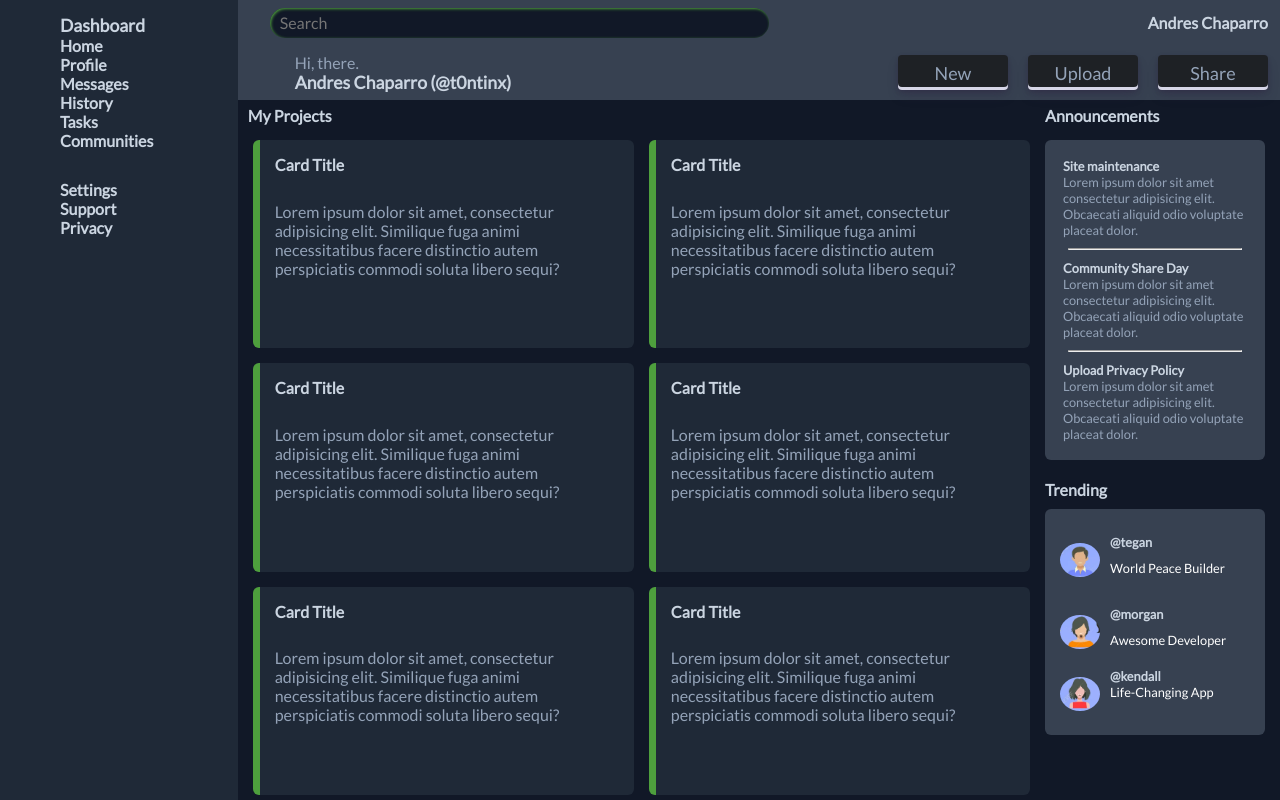
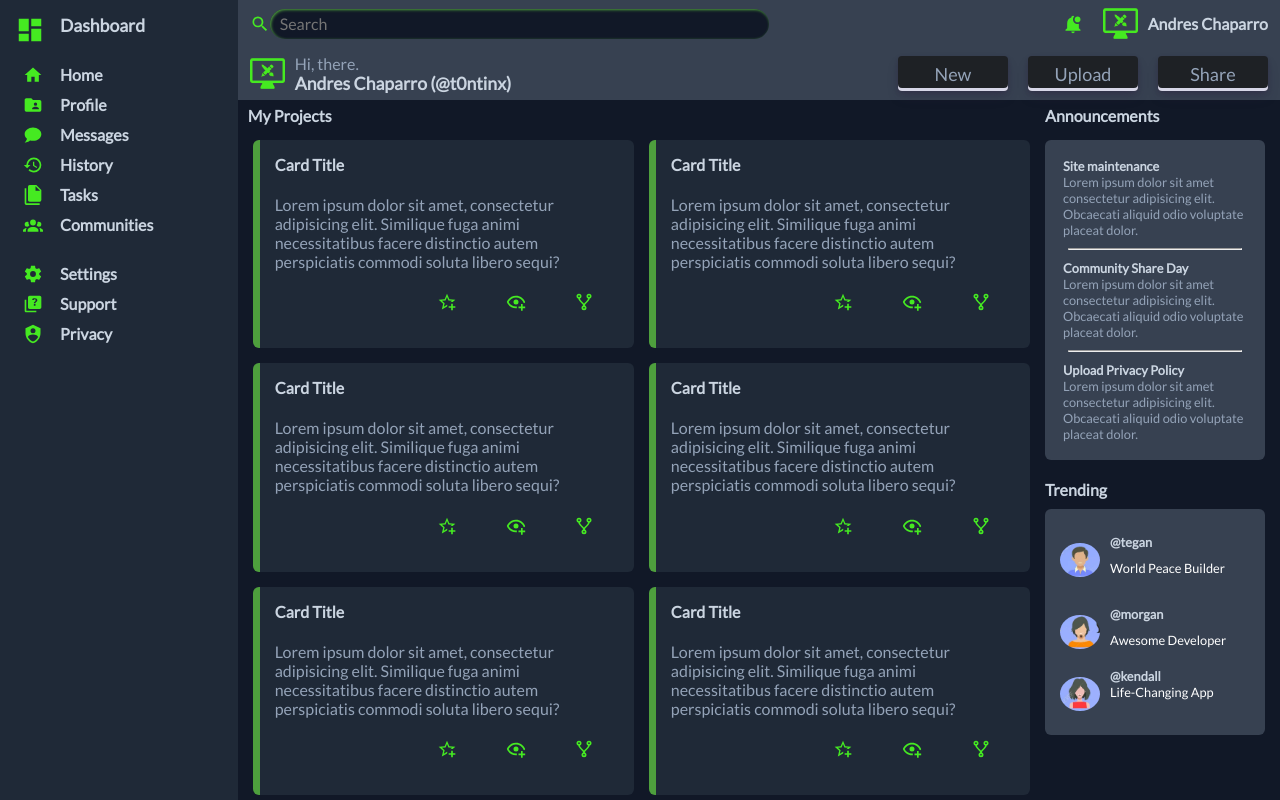
Before and after one commit to t0ntin/dashboard, a plain HTML site: page index.html in a window 1280 px wide. Drawn offline with Linux system fonts and the light colour scheme; the site is published under a folder, as on GitHub Pages, so addresses that start at the root find nothing.

Commit message:
Fixed problem with images.

```diff
--- a/index.html
+++ b/index.html
@@ -18,17 +18,17 @@
     <main>
       <header>
         <div class="header-top">
-          <img class="icon search-icon" src="/images/search.svg" alt="" />
+          <img class="icon search-icon" src="images/search.svg" alt="" />
           <input class="search-bar" type="text" placeholder="Search" />
 
           <div class="header-top-right">
-            <img class="icon bell" src="/images/bell.svg" alt="" />
-            <img class="icon avatar" src="/images/myicon.png" alt="" />
+            <img class="icon bell" src="images/bell.svg" alt="" />
+            <img class="icon avatar" src="images/myicon.png" alt="" />
             <p>Andres Chaparro</p>
           </div>
         </div>
         <div class="header-bottom">
-          <img class="icon avatar" src="/images/myicon.png" alt="" />
+          <img class="icon avatar" src="images/myicon.png" alt="" />
           <p>Hi, there.</p>
           <h1>Andres Chaparro (@t0ntinx)</h1>
 
@@ -41,30 +41,30 @@
       </header>
 
       <aside class="dashboard">
-        <img class="icon" src="/images/dashboard.svg" alt="" />
+        <img class="icon" src="images/dashboard.svg" alt="" />
         <a href="#"> Dashboard </a>
-        <img class="icon" src="/images/home.svg" alt="" /><a href="#"> Home </a>
-        <img class="icon" src="/images/profile.svg" alt="" /><a href="#">
+        <img class="icon" src="images/home.svg" alt="" /><a href="#"> Home </a>
+        <img class="icon" src="images/profile.svg" alt="" /><a href="#">
           Profile
         </a>
-        <img class="icon" src="/images/messages.svg" alt="" /><a href="#">
+        <img class="icon" src="images/messages.svg" alt="" /><a href="#">
           Messages
         </a>
-        <img class="icon" src="/images/history.svg" alt="" /><a href="#">
+        <img class="icon" src="images/history.svg" alt="" /><a href="#">
           History
         </a>
-        <img class="icon" src="/images/tasks.svg" alt="" />
+        <img class="icon" src="images/tasks.svg" alt="" />
         <a href="#">Tasks </a>
-        <img class="icon" src="/images/community.svg" alt="" /><a href="#">
+        <img class="icon" src="images/community.svg" alt="" /><a href="#">
           Communities
         </a>
-        <img class="icon" src="/images/settings.svg" alt="" /><a href="#">
+        <img class="icon" src="images/settings.svg" alt="" /><a href="#">
           Settings
         </a>
-        <img class="icon" src="/images/support.svg" alt="" /><a href="#">
+        <img class="icon" src="images/support.svg" alt="" /><a href="#">
           Support
         </a>
-        <img class="icon" src="/images/privacy.svg" alt="" /><a href="#">
+        <img class="icon" src="images/privacy.svg" alt="" /><a href="#">
           Privacy
         </a>
       </aside>
@@ -80,9 +80,9 @@
             fuga animi necessitatibus facere distinctio autem perspiciatis
             commodi soluta libero sequi?
           </p>
-          <img class="icon star" src="/images/starplus.svg" alt="" />
-          <img class="icon eye" src="/images/eyeplus.svg" alt="" />
-          <img class="icon fork" src="/images/fork.svg" alt="" />
+          <img class="icon star" src="images/starplus.svg" alt="" />
+          <img class="icon eye" src="images/eyeplus.svg" alt="" />
+          <img class="icon fork" src="images/fork.svg" alt="" />
         </div>
 
         <div class="article-card">
@@ -92,9 +92,9 @@
             fuga animi necessitatibus facere distinctio autem perspiciatis
             commodi soluta libero sequi?
           </p>
-          <img class="icon star" src="/images/starplus.svg" alt="" />
-          <img class="icon eye" src="/images/eyeplus.svg" alt="" />
-          <img class="icon fork" src="/images/fork.svg" alt="" />
+          <img class="icon star" src="images/starplus.svg" alt="" />
+          <img class="icon eye" src="images/eyeplus.svg" alt="" />
+          <img class="icon fork" src="images/fork.svg" alt="" />
         </div>
 
         <div class="article-card">
@@ -104,9 +104,9 @@
             fuga animi necessitatibus facere distinctio autem perspiciatis
             commodi soluta libero sequi?
           </p>
-          <img class="icon star" src="/images/starplus.svg" alt="" />
-          <img class="icon eye" src="/images/eyeplus.svg" alt="" />
-          <img class="icon fork" src="/images/fork.svg" alt="" />
+          <img class="icon star" src="images/starplus.svg" alt="" />
+          <img class="icon eye" src="images/eyeplus.svg" alt="" />
+          <img class="icon fork" src="images/fork.svg" alt="" />
         </div>
 
         <div class="article-card">
@@ -116,9 +116,9 @@
             fuga animi necessitatibus facere distinctio autem perspiciatis
             commodi soluta libero sequi?
           </p>
-          <img class="icon star" src="/images/starplus.svg" alt="" />
-          <img class="icon eye" src="/images/eyeplus.svg" alt="" />
-          <img class="icon fork" src="/images/fork.svg" alt="" />
+          <img class="icon star" src="images/starplus.svg" alt="" />
+          <img class="icon eye" src="images/eyeplus.svg" alt="" />
+          <img class="icon fork" src="images/fork.svg" alt="" />
         </div>
 
         <div class="article-card">
@@ -128,9 +128,9 @@
             fuga animi necessitatibus facere distinctio autem perspiciatis
             commodi soluta libero sequi?
           </p>
-          <img class="icon star" src="/images/starplus.svg" alt="" />
-          <img class="icon eye" src="/images/eyeplus.svg" alt="" />
-          <img class="icon fork" src="/images/fork.svg" alt="" />
+          <img class="icon star" src="images/starplus.svg" alt="" />
+          <img class="icon eye" src="images/eyeplus.svg" alt="" />
+          <img class="icon fork" src="images/fork.svg" alt="" />
         </div>
 
         <div class="article-card">
@@ -140,9 +140,9 @@
             fuga animi necessitatibus facere distinctio autem perspiciatis
             commodi soluta libero sequi?
           </p>
-          <img class="icon star" src="/images/starplus.svg" alt="" />
-          <img class="icon eye" src="/images/eyeplus.svg" alt="" />
-          <img class="icon fork" src="/images/fork.svg" alt="" />
+          <img class="icon star" src="images/starplus.svg" alt="" />
+          <img class="icon eye" src="images/eyeplus.svg" alt="" />
+          <img class="icon fork" src="images/fork.svg" alt="" />
         </div>
       </article>
 
```
